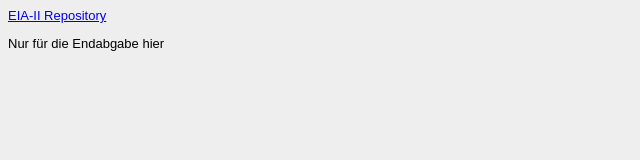
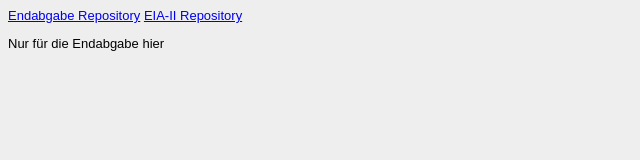
Before and after one commit to nina1827/EIA2-tasks, a plain HTML site: page Steckbrief/steckbrief.htm in a window 1280 px wide. Shown: the whole page, without its empty margins (0-640 px from the left). Drawn offline with Linux system fonts and the light colour scheme.

Commit message:
added repository

```diff
--- a/Steckbrief/steckbrief.htm
+++ b/Steckbrief/steckbrief.htm
@@ -16,6 +16,8 @@ body {
 </head>
 
 <body>
+	<a href="https://github.com/nina1827/EIA2_Endabgabe" target="_blank" >Endabgabe Repository</a>
+
 	<a href="https://github.com/nina1827" target="_blank" >EIA-II Repository</a>
 	<p>Nur für die Endabgabe hier</p>
 	<!-- Hier die Links zu den gelösten Aufgaben einstellen, aktuelle oben, alte stehen lassen! -->
```
